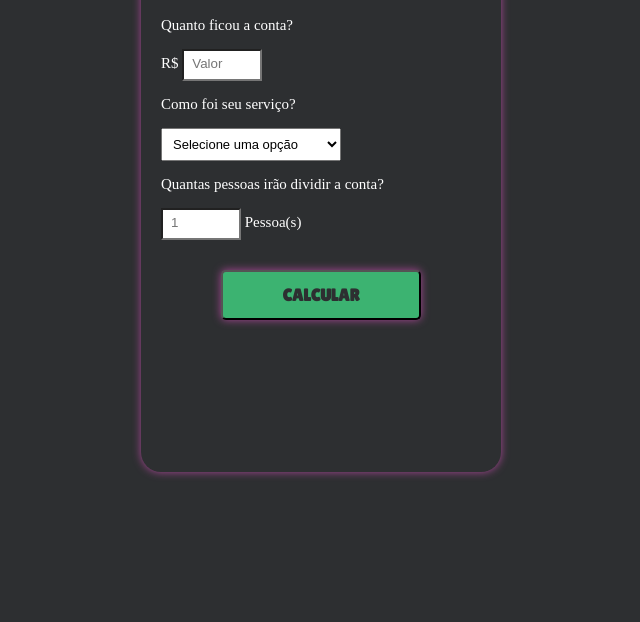
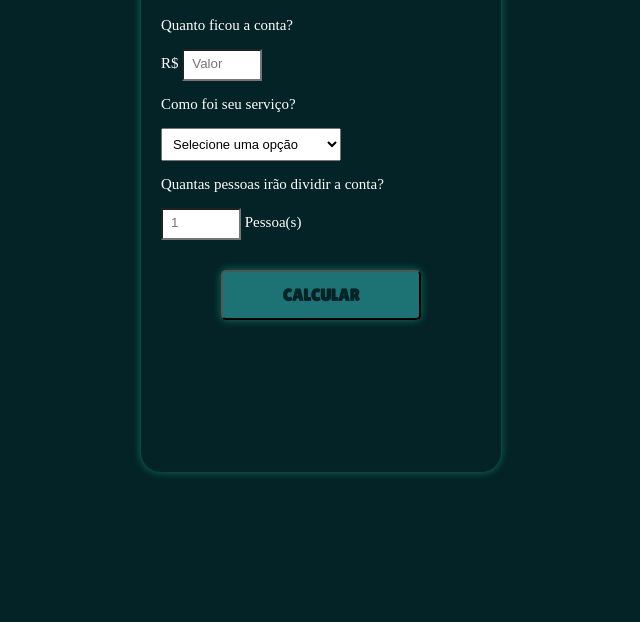
Before and after one commit to sdesuzane/calculadora-de-gorjeta, a plain HTML site: page index.html in a window 1280 px wide. Shown: the part 178-800 px from the top of the page, without its empty margins (319-959 px from the left). Drawn offline with Linux system fonts and the light colour scheme.

Commit message:
style.css

```diff
--- a/css/style.css
+++ b/css/style.css
@@ -5,9 +5,9 @@
 }
 
 :root {
-    --primary-color: #2d2f31;
-    --secondary-color: #3CB371;
-    --tertiary-color: #A84795;
+    --primary-color: #042326;
+    --secondary-color: #1D7373;
+    --tertiary-color: #107361;
 }
 
 body {
```
